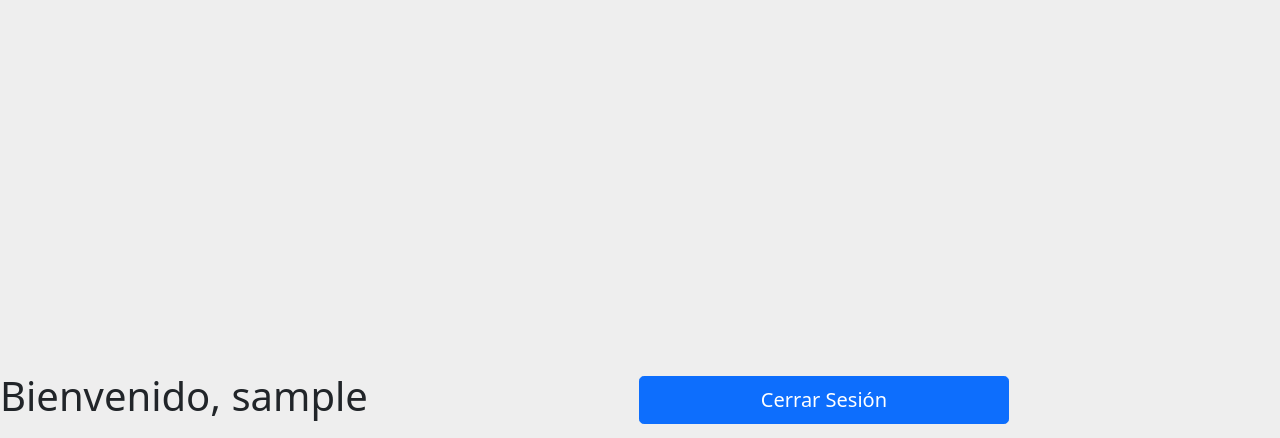
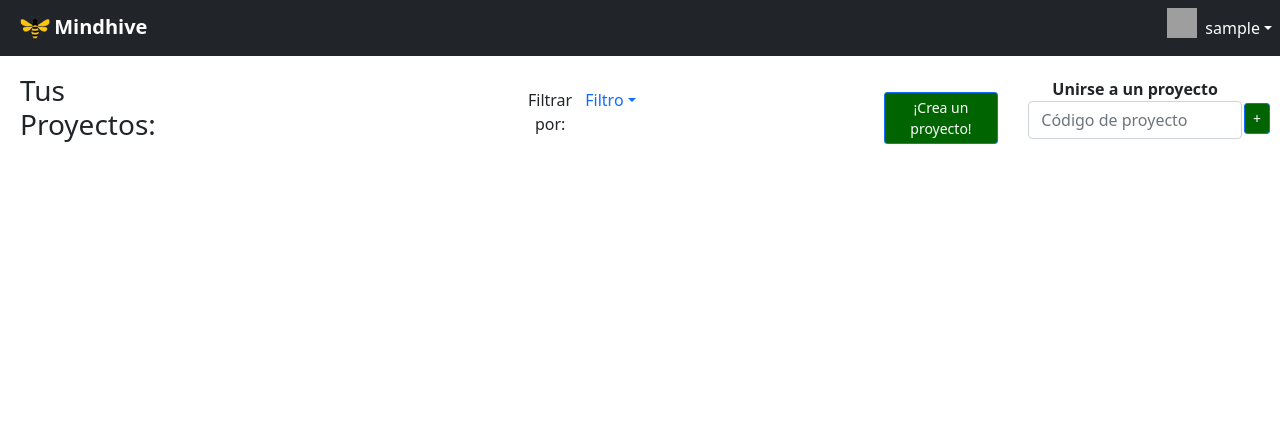
Before and after one commit to alejandro0619/mindhive, a Flask app: page /home in a window 1280 px wide. Shown: the top 438 px of the page. Run offline with Flask 3, Linux system fonts and the light colour scheme; the visitor is signed in with stand-in values (Sample User, id 1); some libraries are stand-ins or nearby versions; grey boxes are pictures that could not be loaded.

Commit message:
odiofrontend

```diff
--- a/app.py
+++ b/app.py
@@ -117,7 +117,7 @@ def homePage():
     #if request is get, check if the user is logged in to show home.html, otherwise, redirect to login
     elif request.method == "GET":
         if "loggedin" in session:
-            return render_template("home.html")
+            return render_template("projectList.html")
         else:
             return redirect(url_for("login"))
 
--- a/static/css/login.css
+++ b/static/css/login.css
@@ -67,3 +67,7 @@ html {
 .form-inline {
   display: inline-block;
 }
+
+.navbar {
+  margin-bottom: 20px;
+}
--- /dev/null
+++ b/static/css/navbar.css
@@ -0,0 +1,91 @@
+/* navbar.css */
+
+/* Customize the background color of the navbar */
+.navbar {
+    background-color: #343a40;
+  }
+
+  /* Customize the color of the navbar links */
+  .navbar-dark .navbar-nav .nav-link {
+    color: #ffffff;
+  }
+
+  /* Style the dropdown menu */
+  .dropdown-menu {
+    background-color: #343a40;
+    border: none;
+  }
+
+  /* Style the dropdown menu items */
+  .dropdown-item {
+    color: #ffffff;
+  }
+
+  /* Style the dropdown menu items on hover */
+  .dropdown-item:hover {
+    background-color: #343a40;
+    color: #ffffff;
+  }
+
+  /* Style the dropdown toggle button */
+  .navbar-dark .navbar-toggler {
+    border-color: #ffffff;
+  }
+
+  /* Style the dropdown toggle button icon */
+  .navbar-dark .navbar-toggler-icon {
+    background-color: #ffffff;
+  }
+
+
+/* Style the navbar brand */
+.navbar-brand {
+    color: #ffffff;
+    font-weight: bold;
+     /* Add padding to the right */
+  }
+
+.navlogo {
+    padding-right: 20px;
+
+}
+
+  /* Add margin to the dropdown menu to position it to the left */
+  .dropdown-menu-right {
+    right: 0;
+    left: auto;
+    padding-right: 40px; /* Add padding to the right */
+  }
+
+  /* Add margin to the navbar items to align them to the right */
+  .navbar-nav.ml-auto {
+    margin-left: auto;
+  }
+
+  .navbar2 {
+    background-color: #ffffff;
+    /* Add additional styles for the second navbar */
+  }
+
+  .navbar2 .navbar-nav .nav-link {
+    color: #000000;
+    /* Customize the color of the navbar links for the second navbar */
+  }
+
+  .nav2text {
+    color: #000000;
+
+}
+
+    .alignleft {
+        left:0;
+        margin-left:0;
+        padding-left: 20px;
+        padding-top: 7px;
+    }
+
+    .rightalign {
+        right: 0;
+        left: auto;
+        padding-right: 40px;
+    }
--- a/templates/announcement.html
+++ b/templates/announcement.html
@@ -8,6 +8,4 @@
 
 {% block body %}
 <h1>Bienvenido</h1>
-
-
 {% endblock %}
--- a/templates/projectList.html
+++ b/templates/projectList.html
@@ -0,0 +1,91 @@
+{% extends './base.html' %}
+
+{% block title %}Login{% endblock %}
+
+{% block customCSS %}
+<link rel="stylesheet" href="{{ url_for('static', filename='css/navbar.css') }}">
+{% endblock %}
+
+{% block body %}
+<body>
+    <nav class="navbar navbar-expand-sm navbar-dark bg-dark">
+        <row>
+            <a class="navlogo"></a>
+            <a><img  src="{{ url_for('static', filename='img/logo2.png') }}"  alt="" width="30" height="30"/></a>
+            <a class="navbar-brand" href="/home">Mindhive</a>
+        </row>
+
+
+        <div class="collapse navbar-collapse" id="navbarsExample03">
+            <ul class="navbar-nav ml-auto">
+                <li>
+                    <img  src="{{ url_for('static', filename='img/notification.png') }}"  alt="" width="30" height="30"/>
+                </li>
+                <li class="nav-item dropdown">
+
+                    <a class="nav-link dropdown-toggle" href="http://example.com" id="dropdown03" data-toggle="dropdown" aria-haspopup="true" aria-expanded="false">{{ session["user_name"] }}</a>
+                    <div class="dropdown-menu dropdown-menu-right" aria-labelledby="dropdown03">
+                        <a class="dropdown-item" href="/profile">Perfil</a>
+                        <a class="dropdown-item" href="/logout">Cerrar sesión</a>
+                    </div>
+                </li>
+            </ul>
+        </div>
+    </nav>
+
+
+
+    <nav class="navbar navbar-expand-sm" style="background-color: #ffffff;">
+        <div style="text-align: left;">
+            <h3 class="alignleft">Tus Proyectos:</h3>
+        </div>
+
+        <div style="text-align: center; padding-left: 350px; padding-top: 16px;">
+            <ul class="navbar-nav ml-auto">
+                <li>
+                    <p style="padding-top: 8px;">Filtrar por: </p>
+                </li>
+                <li class="nav-item dropdown">
+                    <a class="nav-link dropdown-toggle" href="http://example.com" id="dropdown03" data-toggle="dropdown" aria-haspopup="true" aria-expanded="false">Filtro</a>
+                    <div class="dropdown-menu" aria-labelledby="dropdown03">
+                        <a class="dropdown-item" href="/profile">Todo</a>
+                        <a class="dropdown-item" href="/profile">Creados</a>
+                        <a class="dropdown-item" href="/profile">Fecha de inicio</a>
+                        <a class="dropdown-item" href="/logout">Fecha de cierre</a>
+                    </div>
+                </li>
+            </ul>
+        </div>
+
+
+
+
+
+        <div style="padding-left: 240px; padding-top: 20px; padding-right: 30px;">
+            <button class="w-100 h-30 btn btn-sm btn-primary" type="button" style="background-color: darkgreen;">¡Crea un proyecto!</button>
+        </div>
+
+        <div>
+
+            <p class="mb-0"><strong>Unirse a un proyecto</strong> </p>
+            <input type="text" class="form-control" id="joinProject" name="joinProject" placeholder="Código de proyecto">
+
+            <div class="msg">{{ msg }}</div>
+
+
+        </div>
+
+        <div style="padding-top: 20px; padding-left: 2px; padding-right: 10px;">
+            <button class="w-30 h-60 btn btn-sm btn-primary" type="button" style="background-color: darkgreen;">+</button>
+        </div>
+
+    </nav>
+
+
+   <!-- Include the necessary Bootstrap JavaScript and jQuery -->
+   <script src="https://code.jquery.com/jquery-3.6.0.min.js"></script>
+   <script src="https://stackpath.bootstrapcdn.com/bootstrap/4.5.2/js/bootstrap.min.js"></script>
+
+  </body>
+</html>
+{% endblock %}
```
Also changed, not shown: templates/announcementCreate.html (+11 -0 lines), templates/groupChat.html (+11 -0 lines), templates/profile.html (+11 -0 lines), templates/projectCreate.html (+11 -0 lines).
